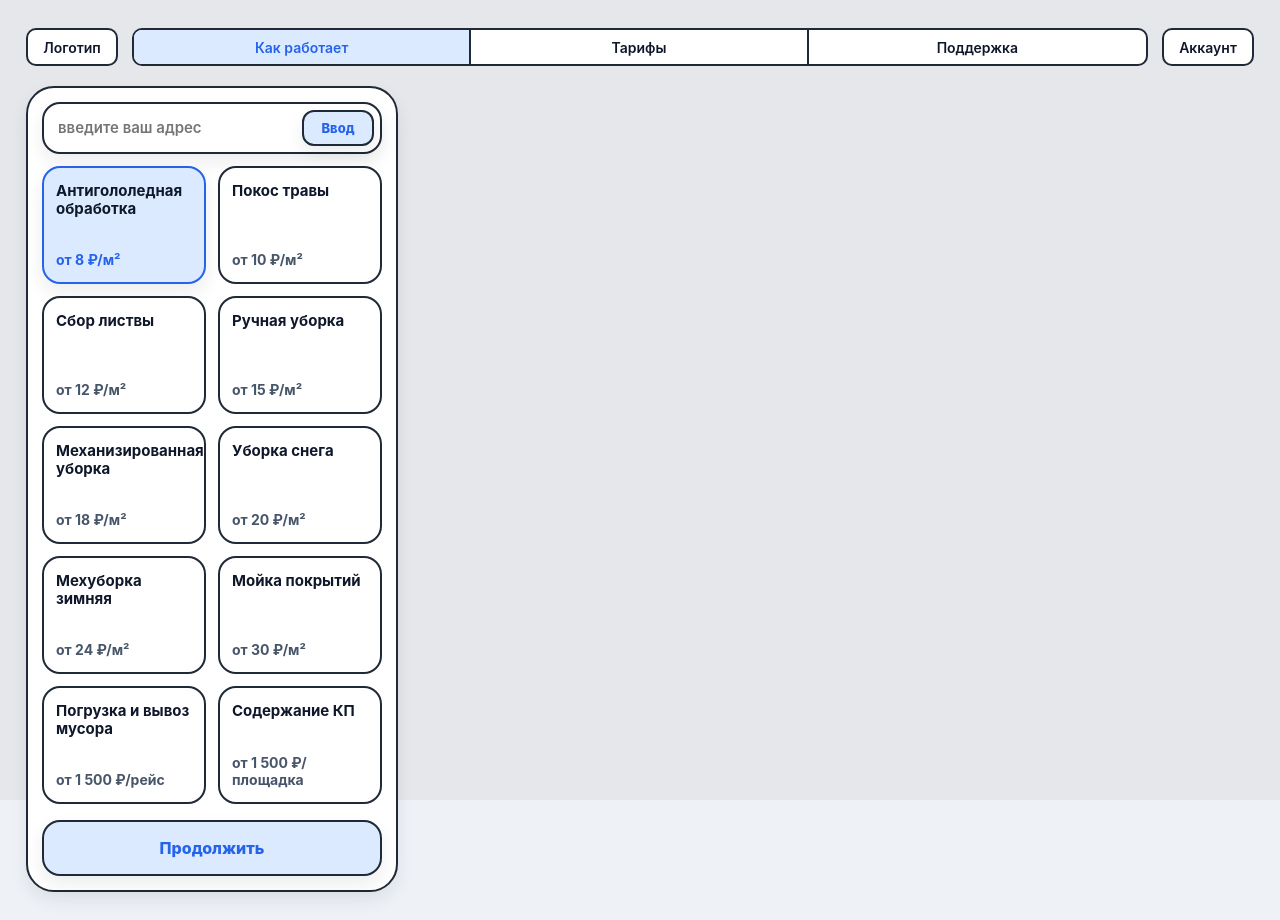
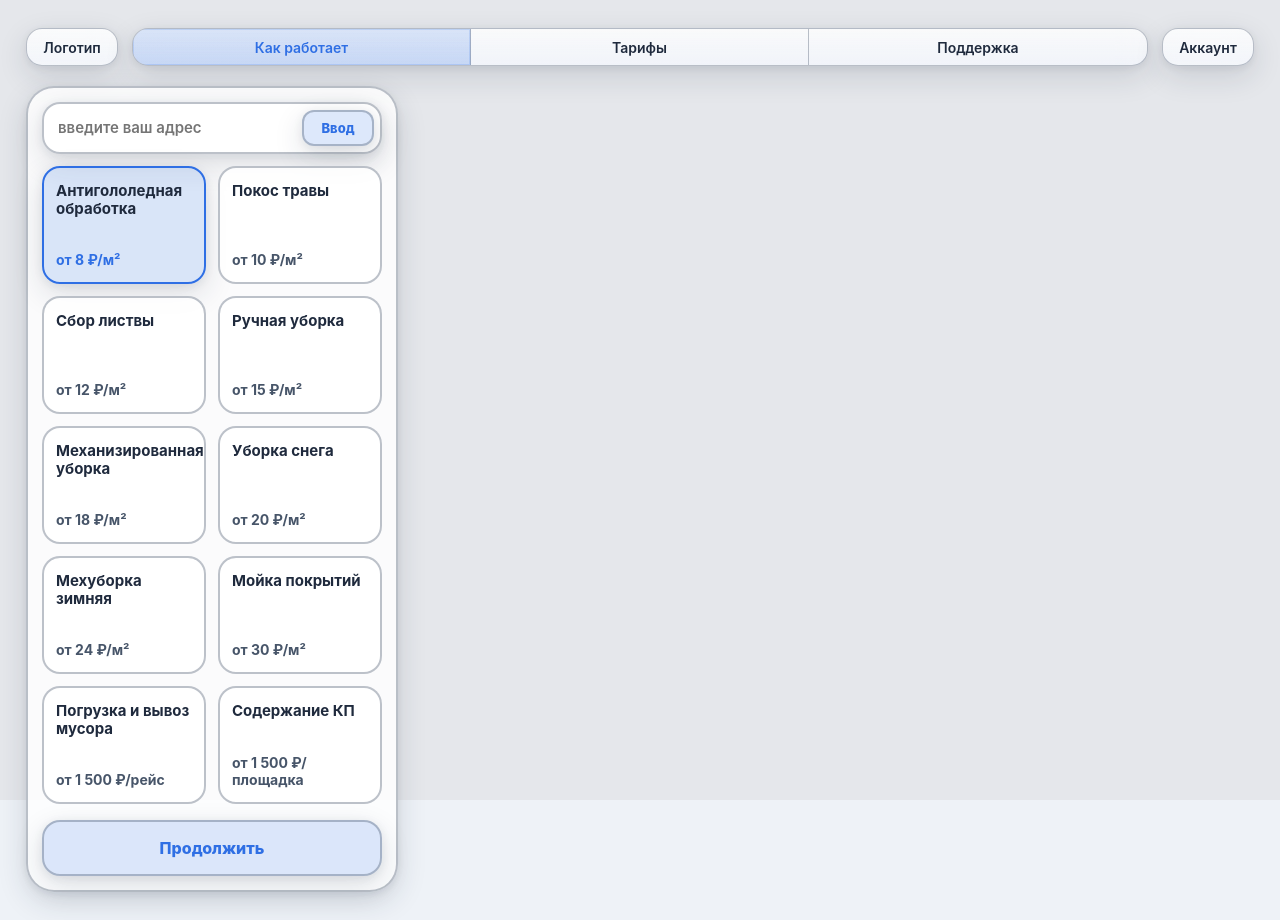
Before and after one commit to RodionKholodaev/here_is_work, a React (Vite) app in the folder frontend/: page / in a window 1280 px wide. Built offline with nearby package versions, Linux system fonts and the light colour scheme; the HTML template or start-up script is replaced by a standard one.

Commit message:
Поменял стили

```diff
--- a/frontend/src/App.css
+++ b/frontend/src/App.css
@@ -1,11 +1,27 @@
 .appShell {
+  --bg: transparent;
+  --surface: rgba(255, 255, 255, 0.82);
+  --surface-hover: rgba(255, 255, 255, 0.92);
+
+  --text-primary: #1f2a3d;
+
+  --stroke: rgba(71, 85, 105, 0.36);
+  --frame-border: rgba(71, 85, 105, 0.18);
+
+  --accent: #2f6fe4;
+  --accent-soft: rgba(47, 111, 228, 0.16);
+
+  --shadow-soft:
+    0 10px 30px rgba(28, 39, 64, 0.14),
+    0 2px 10px rgba(28, 39, 64, 0.08);
+
   min-height: 100vh;
   padding: 8px;
 }
 
 .pageFrame {
   min-height: calc(100vh - 16px);
-  border: 2px solid var(--frame-border);
+  border: 1px solid var(--frame-border);
   background: var(--bg);
   padding: 20px 18px;
 }
@@ -20,13 +36,17 @@
 .logoButton,
 .accountButton {
   height: 38px;
-  border: 2px solid var(--stroke);
-  border-radius: 10px;
-  background: var(--surface);
+  border: 1px solid var(--stroke);
+  border-radius: 16px;
+  background:
+    linear-gradient(180deg, rgba(255, 255, 255, 0.82) 0%, rgba(247, 250, 255, 0.74) 100%);
   color: var(--text-primary);
   font-size: 14px;
   font-weight: 600;
   cursor: pointer;
+  box-shadow: var(--shadow-soft);
+  backdrop-filter: blur(14px) saturate(140%);
+  -webkit-backdrop-filter: blur(14px) saturate(140%);
   transition:
     transform 0.15s ease,
     box-shadow 0.15s ease,
@@ -37,8 +57,11 @@
 .logoButton:hover,
 .accountButton:hover {
   transform: translateY(-1px);
-  background: var(--surface-hover);
-  box-shadow: var(--shadow-soft);
+  background:
+    linear-gradient(180deg, rgba(255, 255, 255, 0.92) 0%, rgba(244, 248, 255, 0.88) 100%);
+  box-shadow:
+    0 14px 32px rgba(28, 39, 64, 0.16),
+    0 4px 12px rgba(28, 39, 64, 0.1);
 }
 
 .logoButton:active,
@@ -50,15 +73,19 @@
   height: 38px;
   display: grid;
   grid-template-columns: repeat(3, 1fr);
-  border: 2px solid var(--stroke);
-  border-radius: 10px;
+  border: 1px solid var(--stroke);
+  border-radius: 16px;
   overflow: hidden;
-  background: var(--surface);
+  background:
+    linear-gradient(180deg, rgba(255, 255, 255, 0.78) 0%, rgba(246, 249, 255, 0.7) 100%);
+  box-shadow: var(--shadow-soft);
+  backdrop-filter: blur(14px) saturate(140%);
+  -webkit-backdrop-filter: blur(14px) saturate(140%);
 }
 
 .navButton {
   border: none;
-  border-right: 2px solid var(--stroke);
+  border-right: 1px solid var(--stroke);
   background: transparent;
   color: var(--text-primary);
   font-size: 14px;
@@ -66,7 +93,8 @@
   cursor: pointer;
   transition:
     background-color 0.15s ease,
-    color 0.15s ease;
+    color 0.15s ease,
+    box-shadow 0.15s ease;
 }
 
 .navButton:last-child {
@@ -74,12 +102,14 @@
 }
 
 .navButton:hover {
-  background: var(--surface-hover);
+  background: rgba(255, 255, 255, 0.34);
 }
 
 .navButtonActive {
-  background: var(--accent-soft);
+  background:
+    linear-gradient(180deg, rgba(47, 111, 228, 0.16) 0%, rgba(47, 111, 228, 0.22) 100%);
   color: var(--accent);
+  box-shadow: inset 0 0 0 1px rgba(47, 111, 228, 0.16);
 }
 
 @media (max-width: 760px) {
```
